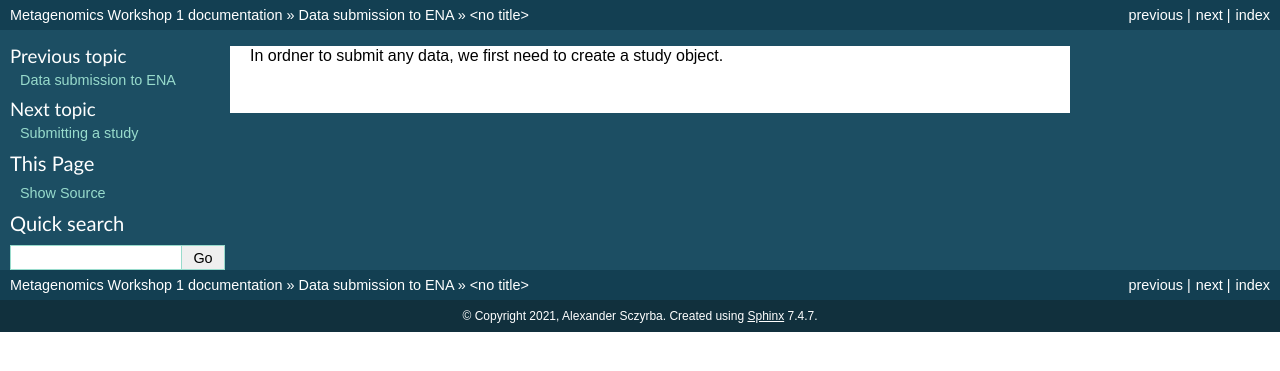
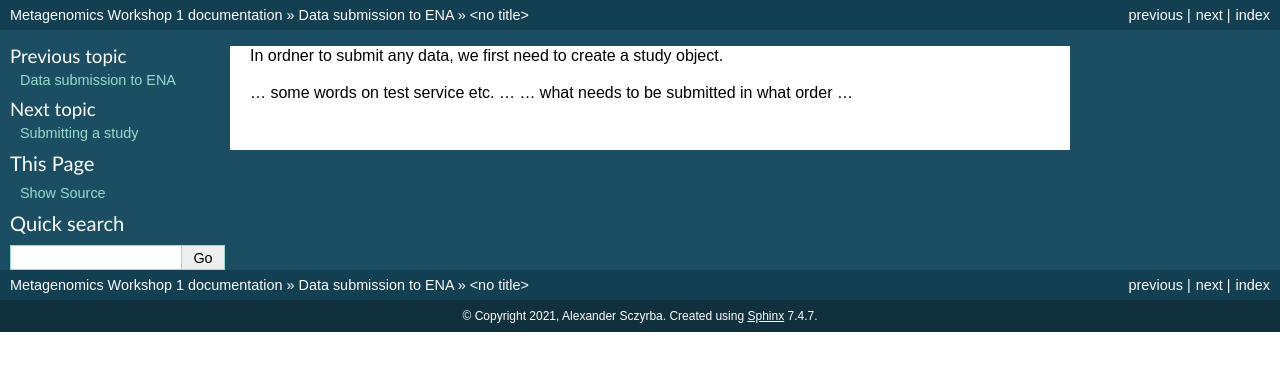
Before and after one commit to metagenomics/metagenomics-workshop, a Sphinx documentation site: the page built from docs/data_submission/data_submission_intro.rst, in a window 1280 px wide. Shown: the top 371 px of the page. Built offline with Sphinx 7.4.7, drawn with Linux system fonts in a browser that asks for light colours.

Commit message:
Update data_submission_intro.rst

```diff
--- a/docs/data_submission/data_submission_intro.rst
+++ b/docs/data_submission/data_submission_intro.rst
@@ -1 +1,4 @@
 In ordner to submit any data, we first need to create a study object.
+
+... some words on test service etc. ...
+... what needs to be submitted in what order ...
```
